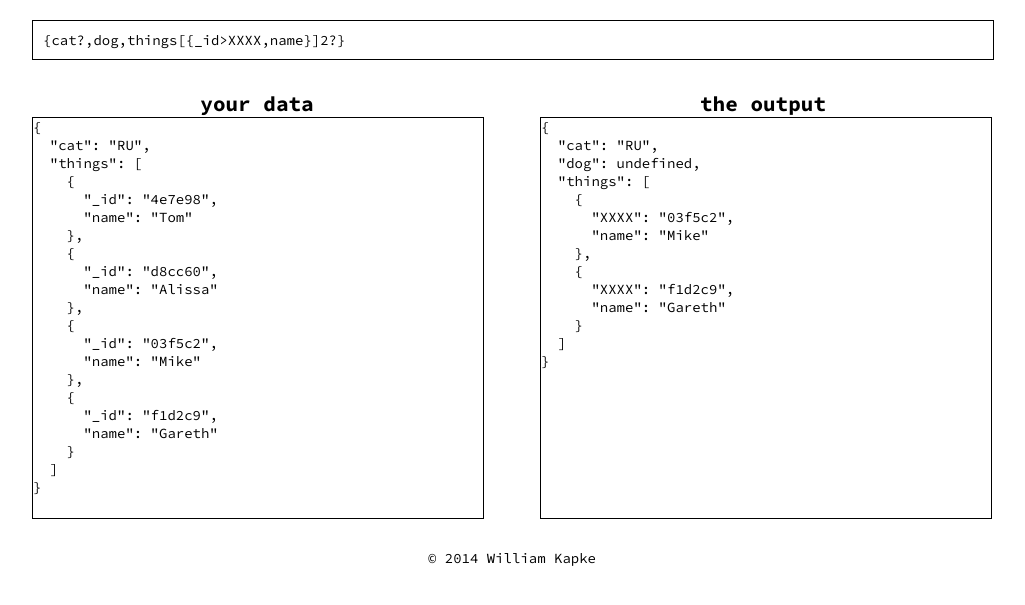
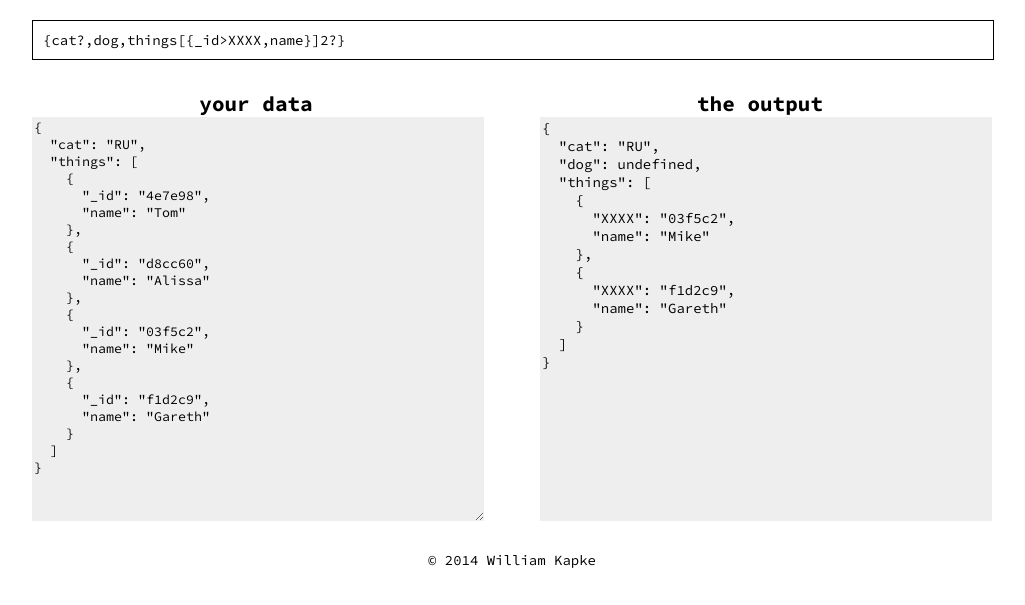
Before and after one commit to williamkapke/propex, a website: page index.html in a window 1280 px wide. Shown: the part 91-696 px from the top of the page, without its empty margins (128-1153 px from the left). Drawn offline with Linux system fonts and the light colour scheme.

Commit message:
editable data

```diff
--- a/bundle.js
+++ b/bundle.js
@@ -270,7 +270,7 @@ function exists(x) {
 
 function ParseError(ctx, message){
   Error.captureStackTrace(this, ParseError);
-  this.message = message+" position:"+ctx.position+" character:'"+ctx.current+"'";
+  this.message = message;
   this.position = ctx.position;
   this.character = ctx.current;
 }
--- a/index.html
+++ b/index.html
@@ -4,9 +4,11 @@
   <title>Propex - Property Exporessions</title>
   <meta name="viewport" content="width=device-width,initial-scale=1,user-scalable=yes"/>
   <script>
-    (function(i,s,o,g,r,a,m){i['GoogleAnalyticsObject']=r;i[r]=i[r]||function(){(i[r].q=i[r].q||[]).push(arguments)},i[r].l=1*new Date();a=s.createElement(o),m=s.getElementsByTagName(o)[0];a.async=1;a.src=g;m.parentNode.insertBefore(a,m)})(window,document,'script','//www.google-analytics.com/analytics.js','ga');
-    ga('create', 'UA-56551457-1', 'auto');
-    ga('send', 'pageview');
+    if(location.protocol!=="file:"){
+      (function(i,s,o,g,r,a,m){i['GoogleAnalyticsObject']=r;i[r]=i[r]||function(){(i[r].q=i[r].q||[]).push(arguments)},i[r].l=1*new Date();a=s.createElement(o),m=s.getElementsByTagName(o)[0];a.async=1;a.src=g;m.parentNode.insertBefore(a,m)})(window,document,'script','//www.google-analytics.com/analytics.js','ga');
+      ga('create', 'UA-56551457-1', 'auto');
+      ga('send', 'pageview');
+    }
   </script>
   <link href='http://fonts.googleapis.com/css?family=Source+Code+Pro:400,700' rel='stylesheet' type='text/css'>
   <style>
@@ -18,12 +20,13 @@
     header{text-align:center; margin-bottom:30px;}
     header>h1{margin:0;font-size:3.5em;}
     article {width:960px;margin:0 auto 30px;}
-    #input,article>pre {border: solid 1px #000;}
+    #input {border: solid 1px #000;}
+    #target,#output {border:0; padding:2px; background-color: #eee}
     article>h2 {text-align: center;}
     #input,#target,#output{font-family: 'Source Code Pro', Courier, "Courier New", sans-serif}
     #input{display:block; width:940px; padding:10px; margin-bottom:30px;}
     #target,#output{height:400px;}
-    #target,#output,article>h2{width:450px;float:left;margin:0 0 0 28px}
+    #target,#output,article>h2{width:448px;float:left;margin:0 0 0 28px}
     #target,article>h2:first-of-type{margin:0 28px 0 0}
   </style>
 </head>
@@ -36,7 +39,7 @@
   <input id="input" value="{cat?,dog,things[{_id>XXXX,name}]2?}">
   <h2>your data</h2>
   <h2>the output</h2>
-  <pre id="target">
+  <textarea id="target">
 {
   "cat": "RU",
   "things": [
@@ -58,15 +61,18 @@
     }
   ]
 }
-  </pre>
+  </textarea>
   <pre id="output"></pre>
 </article>
 <footer style="text-align:center;">&copy; 2014 William Kapke</footer>
 
 <script src="bundle.js"></script>
 <script>
+  var current_value;
+  var current_propex;
   function getData() {
-    try{ return JSON.parse(target.innerHTML);}
+    current_value = target.value;
+    try{ return JSON.parse(target.value); }
     catch(e){}
   }
 
@@ -75,19 +81,22 @@
   }
 
   var _Px = require('propex');
-  function Px(source) {
-    try{ return _Px(source); }
+  function Px() {
+    current_propex = input.value;
+    try{ return _Px(current_propex); }
     catch(e){ return e; }
   }
   function update(){
-    var px = Px(input.value);
+    if(current_propex === input.value && current_value === target.value) return;
+    var px = Px();
     if(px instanceof Error)
-      return output.innerHTML = px.toString();
+      return output.innerHTML = px+"\nCharacter:'"+px.character+"'" +"\nIndex: "+px.position;
     var data = getData();
     if(!data) return;
     output.innerHTML = JSON.stringify(px.copy(data),grr,2).replace(/"\\u0000"/g,'undefined')
   }
   input.addEventListener("keyup", update);
+  target.addEventListener("keyup", update);
   update();
 </script>
 </body>
--- a/package.json
+++ b/package.json
@@ -6,7 +6,7 @@
   "license": "MIT",
   "main": "lib",
   "dependencies": {
-    "propex": "^5.0.1"
+    "propex": "^5.0.3"
   },
   "devDependencies": {},
   "scripts": {
```
